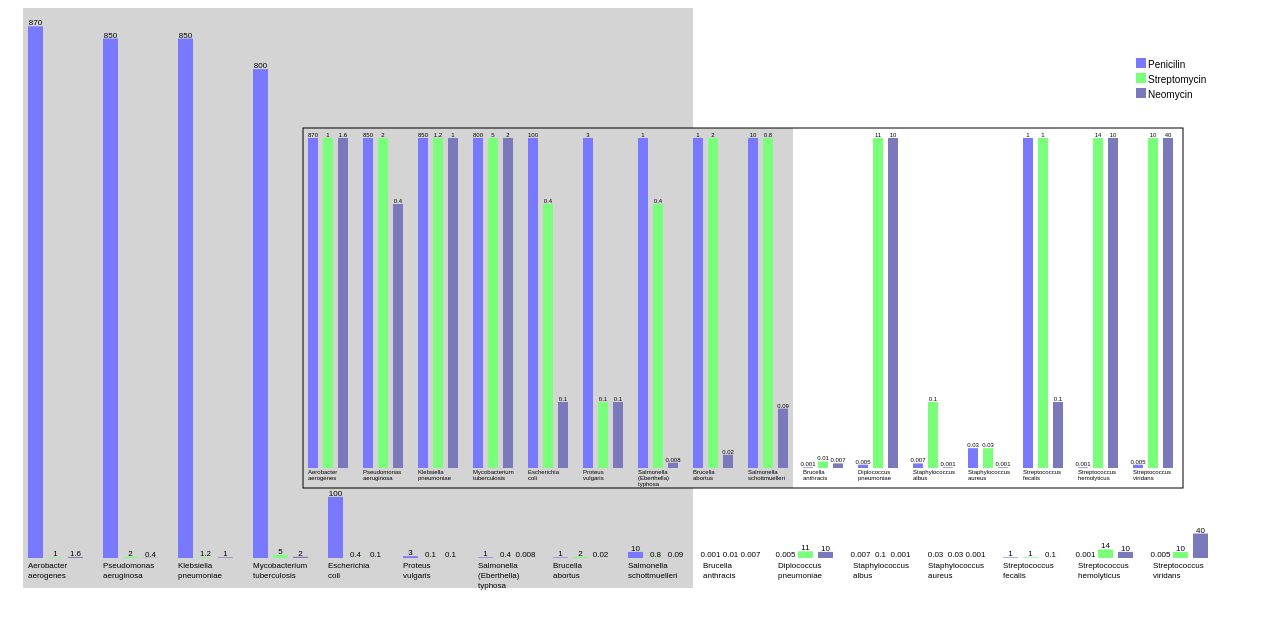
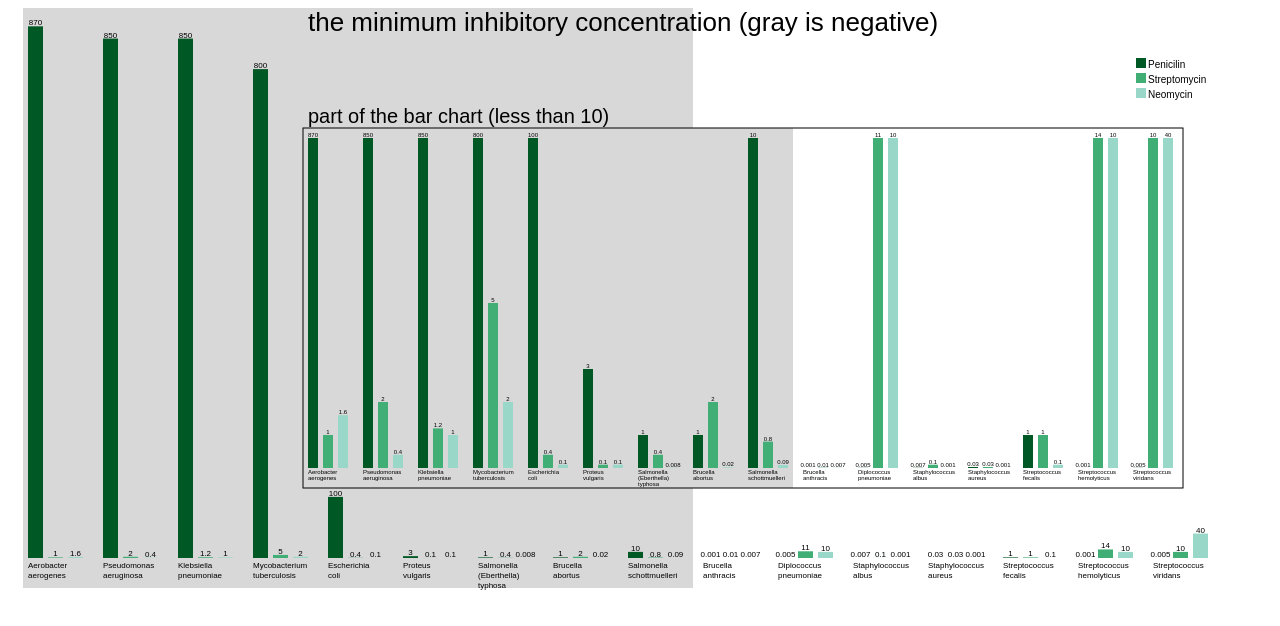
Before and after one commit to Morikka/infovis_assignment, a plain HTML site: page project1/index.html in a window 1280 px wide. Drawn offline with nearby package versions, Linux system fonts and the light colour scheme.

Commit message:
first assignment

```diff
--- a/project1/index.html
+++ b/project1/index.html
@@ -34,16 +34,11 @@ var graphY = 100;
 var graphW = w - graphX * 2;
 var graphH = h - graphY * 2;
 
-var c1 = "rgb(121, 121, 255)";
-var c2 = "rgb(121, 255, 121)";
-var c3 = "rgb(121, 121, 188)";
-
-var c1l = "rgb(180, 180, 255)";
-var c2l = "rgb(180, 255, 180)";
-var c3l = "rgb(180, 180, 220)";
+var c3 = "#99d8c9";
+var c2 = "#41ae76";
+var c1 = "#005824";
 
 var c=[c1,c2,c3];
-var cl=[c1l,c2l,c3l];
 var word=["Penicilin","Streptomycin","Neomycin"];
 
 var margin = {top: 20, right: 20, bottom: 30, left: 60};
@@ -53,7 +48,7 @@ var height = 600 - margin.top - margin.bottom;
 var svg;
 var data;
 var xarray = [];
-var mx = 0.5;
+var mx = 10;
 var back = [100,50];
 var circle = [50];
 var linear;
@@ -267,7 +262,6 @@ function drawLittleBar(){
 }
 
 function drawRect(){
-
   var rect = svg.selectAll("back")
                 .data(back)
                 .enter().append("rect")
@@ -289,7 +283,7 @@ function drawRect(){
                     return 490;
                   }
                 })
-                .style("fill","#D4D4D4");
+                .style("fill","#D8D8D8");
 
   var frame = svg.selectAll("frame")
               .data(circle)
@@ -305,6 +299,27 @@ function drawRect(){
               // .style("stroke-dasharray", ("3, 3"))
               // .style("stroke-opacity", 0.9)
               .style("stroke-width","1px");
+  var title = svg.selectAll("title")
+              .data(back)
+              .enter().append("text")
+              .attr({
+                x : 300,
+                y : function(d,i){
+                  if(i==0)
+                    return 23;
+                  return 115;
+                }
+              })
+              .text(function(d,i){
+                if(i==0)return "the minimum inhibitory concentration (gray is negative)";
+                var sen = "part of the bar chart (less than " + mx +")";
+                return sen;
+              })
+              .style("font-size",function(d,i){
+                if(i==0)
+                  return "26px";
+                return "20px";
+              });
 
 }
 </script>
```
Also changed, not shown: project1/picture/0.1.png (added), project1/picture/0.5.png (added), project1/picture/1.png (added), project1/picture/10.png (added), project1/picture/2.png (added), project1/picture/5.png (added), project1/picture/p1.png (deleted), project1/picture/p2.png (deleted), project1/picture/p3.png (deleted), project1/picture/p4(10).png (deleted), project1/picture/p5(2).png (deleted), project1/picture/p6(1).png (deleted), project1/picture/p7(0.5).png (deleted), project1/picture/p8(0.1).png (deleted), 1 other file.
